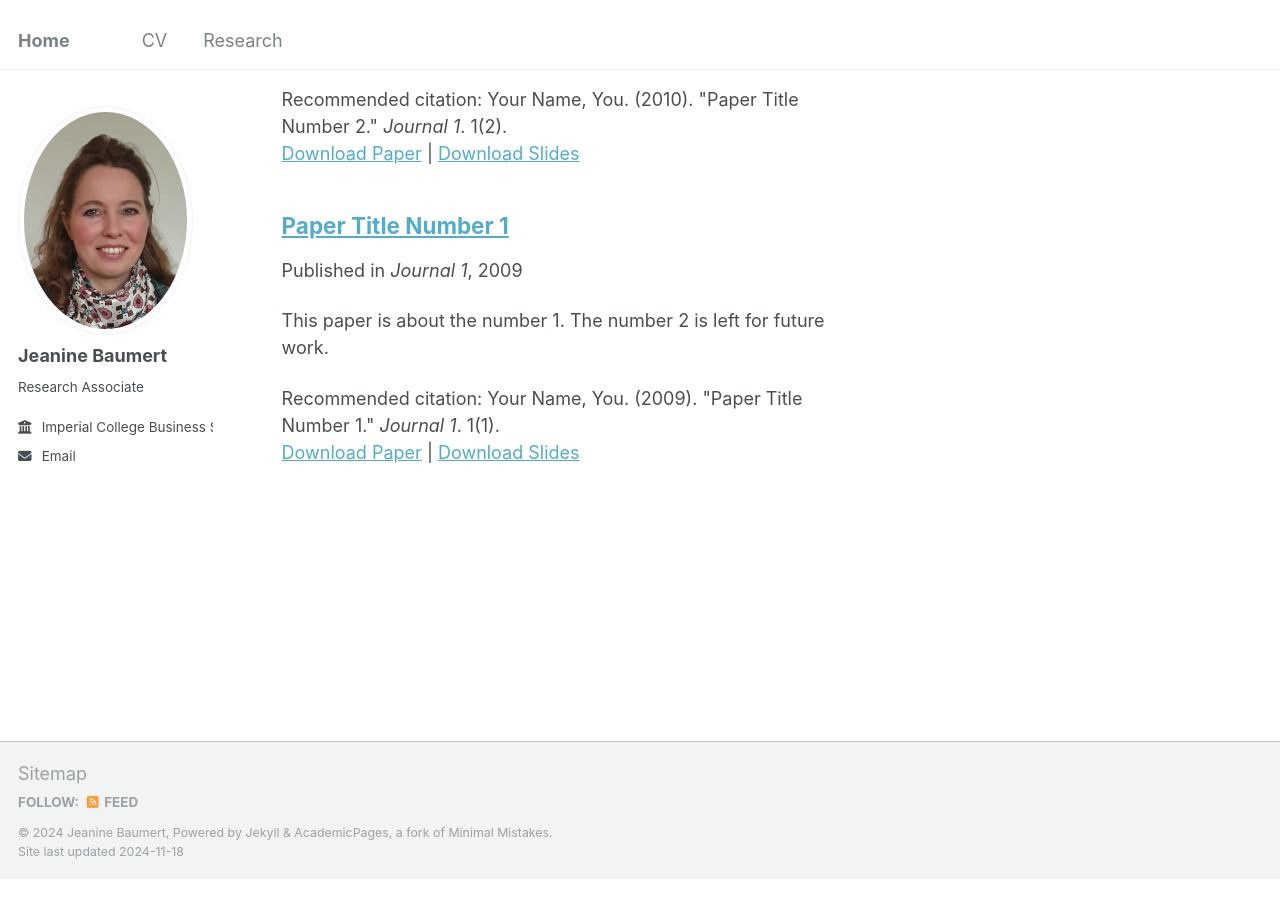
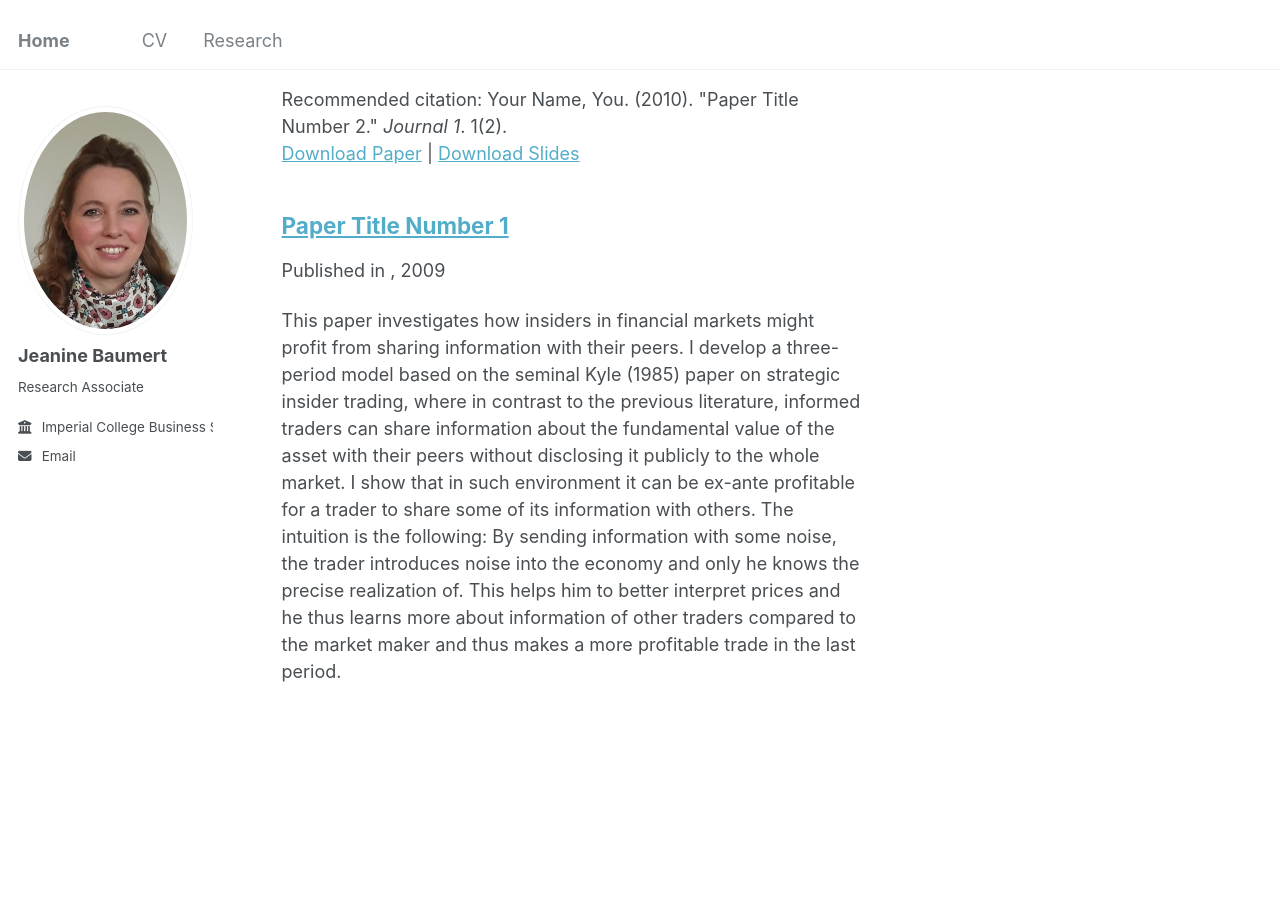
Before and after one commit to jeaninebaumert/jeaninebaumert.github.io, a Jekyll site: the page built from _pages/research.html, in a window 1280 px wide and 900 px high, scrolled down 357 px. Built offline with Jekyll 4.4.1, drawn with Linux system fonts in a browser that asks for light colours; before the commit the page ends 1236 px from its top, so only the background shows below that.

Commit message:
Update 2009-10-01-paper-title-number-1.md

```diff
--- a/_publications/2009-10-01-paper-title-number-1.md
+++ b/_publications/2009-10-01-paper-title-number-1.md
@@ -3,12 +3,12 @@ title: "Paper Title Number 1"
 collection: publications
 category: manuscripts
 permalink: /publication/2009-10-01-paper-title-number-1
-excerpt: 'This paper is about the number 1. The number 2 is left for future work.'
+excerpt: 'This paper investigates how insiders in financial markets might profit from sharing information with their peers. I develop a three-period model based on the seminal Kyle (1985) paper on strategic insider trading, where in contrast to the previous literature, informed traders can share information about the fundamental value of the asset with their peers without disclosing it publicly to the whole market. I show that in such environment it can be ex-ante profitable for a trader to share some of its information with others. The intuition is the following: By sending information with some noise, the trader introduces noise into the economy and only he knows the precise realization of. This helps him to better interpret prices and he thus learns more about information of other traders compared to the market maker and thus makes a more profitable trade in the last period.'
 date: 2009-10-01
-venue: 'Journal 1'
-slidesurl: 'http://academicpages.github.io/files/slides1.pdf'
-paperurl: 'http://academicpages.github.io/files/paper1.pdf'
-citation: 'Your Name, You. (2009). &quot;Paper Title Number 1.&quot; <i>Journal 1</i>. 1(1).'
+venue:
+slidesurl:
+paperurl:
+citation:
 ---
 
 The contents above will be part of a list of publications, if the user clicks the link for the publication than the contents of section will be rendered as a full page, allowing you to provide more information about the paper for the reader. When publications are displayed as a single page, the contents of the above "citation" field will automatically be included below this section in a smaller font.
```
